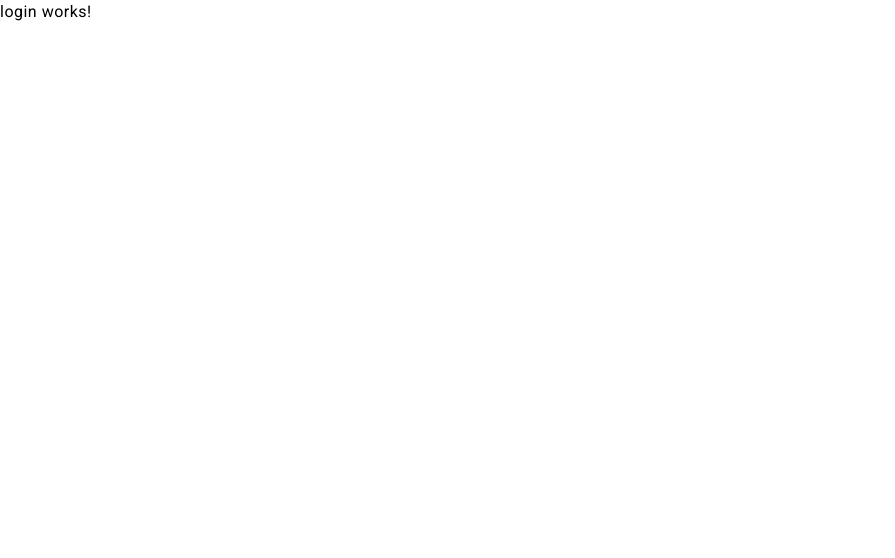
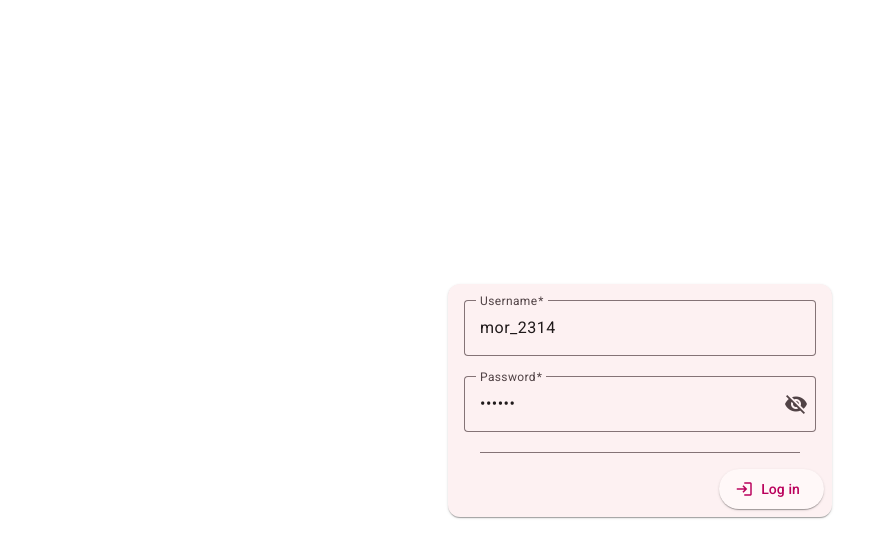
Before and after one commit to flavioalibeaj/Angular-Application, an Angular app: page /auth/login in a window 1280 px wide. Shown: the top 558 px of the page, without its empty margins (0-895 px from the left). Built offline with nearby package versions, Linux system fonts and the light colour scheme.

Commit message:
login feature

```diff
--- a/src/app/core/services/auth.service.ts
+++ b/src/app/core/services/auth.service.ts
@@ -7,22 +7,32 @@ import {
   signal,
 } from '@angular/core';
 import { Router } from '@angular/router';
+import { HttpService } from './http.service';
+import { Observable } from 'rxjs';
 
 @Injectable({
   providedIn: 'root',
 })
 export class AuthService {
-  private readonly _router: Router = inject(Router);
-  public token: WritableSignal<string> = signal<string>(
+  private _token: WritableSignal<string> = signal<string>(
     localStorage.getItem('token') ?? ''
   );
+  private readonly _router: Router = inject(Router);
+  private readonly _httpService: HttpService = inject(HttpService);
+  public set token(newToken: string) {
+    this._token.set(newToken);
+    localStorage.setItem('token', newToken);
+  }
 
   public readonly isAuthenticated: Signal<boolean> = computed(() => {
-    console.log('tok', this.token());
-    return !!this.token();
+    return !!this._token();
   }); //TODO decrypt token and check exp date
 
-  logout() {
+  public login<T>(body: T): Observable<{ token: string }> {
+    return this._httpService.post<T, { token: string }>('auth/login', body);
+  }
+
+  public logout() {
     localStorage.clear();
     this._router.navigate(['auth']);
   }
--- a/src/app/pages/auth/pages/login/login.component.html
+++ b/src/app/pages/auth/pages/login/login.component.html
@@ -1 +1,29 @@
-<p>login works!</p>
+<div class="h-full flex justify-center items-center">
+    <mat-card>
+        <form [formGroup]="formGroup" (ngSubmit)="onSubmit()" class="w-96 flex flex-col items-center">
+            <mat-card-content>
+                <mat-form-field class="w-full">
+                    <mat-label>Username</mat-label>
+                    <input matInput formControlName="username">
+                </mat-form-field>
+
+                <mat-form-field class="w-full">
+                    <mat-label>Password</mat-label>
+                    <input matInput [type]="hide ? 'password' : 'text'" formControlName="password">
+                    <button mat-icon-button matSuffix (click)="hide = !hide" [attr.aria-label]="'Hide password'"
+                        [attr.aria-pressed]="hide">
+                        <mat-icon>{{hide ? 'visibility_off' : 'visibility'}}</mat-icon>
+                    </button>
+                </mat-form-field>
+            </mat-card-content>
+            <mat-divider class="w-5/6"></mat-divider>
+            <mat-card-actions class="mt-2 w-full flex justify-end">
+                <button mat-raised-button type="submit" [disabled]="!formGroup.valid">
+                    <mat-icon>login</mat-icon>
+                    Log in
+                </button>
+            </mat-card-actions>
+        </form>
+    </mat-card>
+    <br>
+</div>
--- a/src/app/pages/auth/pages/login/login.component.ts
+++ b/src/app/pages/auth/pages/login/login.component.ts
@@ -1,12 +1,52 @@
-import { Component } from '@angular/core';
-
+import { Component, inject } from '@angular/core';
+import { MatCardModule } from '@angular/material/card';
+import { MatInputModule } from '@angular/material/input';
+import { MatButtonModule } from '@angular/material/button';
+import { MatIconModule } from '@angular/material/icon';
+import {
+  FormControl,
+  FormGroup,
+  ReactiveFormsModule,
+  Validators,
+} from '@angular/forms';
+import { MatDividerModule } from '@angular/material/divider';
+import { AuthService } from '../../../../core/services/auth.service';
+import { tap } from 'rxjs';
+import { Router } from '@angular/router';
 @Component({
   selector: 'app-login',
   standalone: true,
-  imports: [],
+  imports: [
+    MatCardModule,
+    MatInputModule,
+    MatButtonModule,
+    MatIconModule,
+    ReactiveFormsModule,
+    MatDividerModule,
+  ],
   templateUrl: './login.component.html',
-  styleUrl: './login.component.scss'
+  styleUrl: './login.component.scss',
 })
 export class LoginComponent {
+  public hide = true;
+  public readonly formGroup: FormGroup = new FormGroup({
+    username: new FormControl<string>('mor_2314', Validators.required),
+    password: new FormControl<string>('83r5^_', Validators.required),
+  });
+  private readonly _authService: AuthService = inject(AuthService);
+  private readonly _router: Router = inject(Router);
 
+  onSubmit() {
+    this._authService
+      .login(this.formGroup.getRawValue())
+      .pipe(
+        tap((response) => {
+          if (response.token) {
+            this._authService.token = response.token;
+            this._router.navigate(['']);
+          }
+        })
+      )
+      .subscribe();
+  }
 }
--- a/src/environments/environment.development.ts
+++ b/src/environments/environment.development.ts
@@ -1,3 +1,3 @@
 export const environment = {
-  baseUrl: '',
+  baseUrl: 'https://fakestoreapi.com',
 };
```
